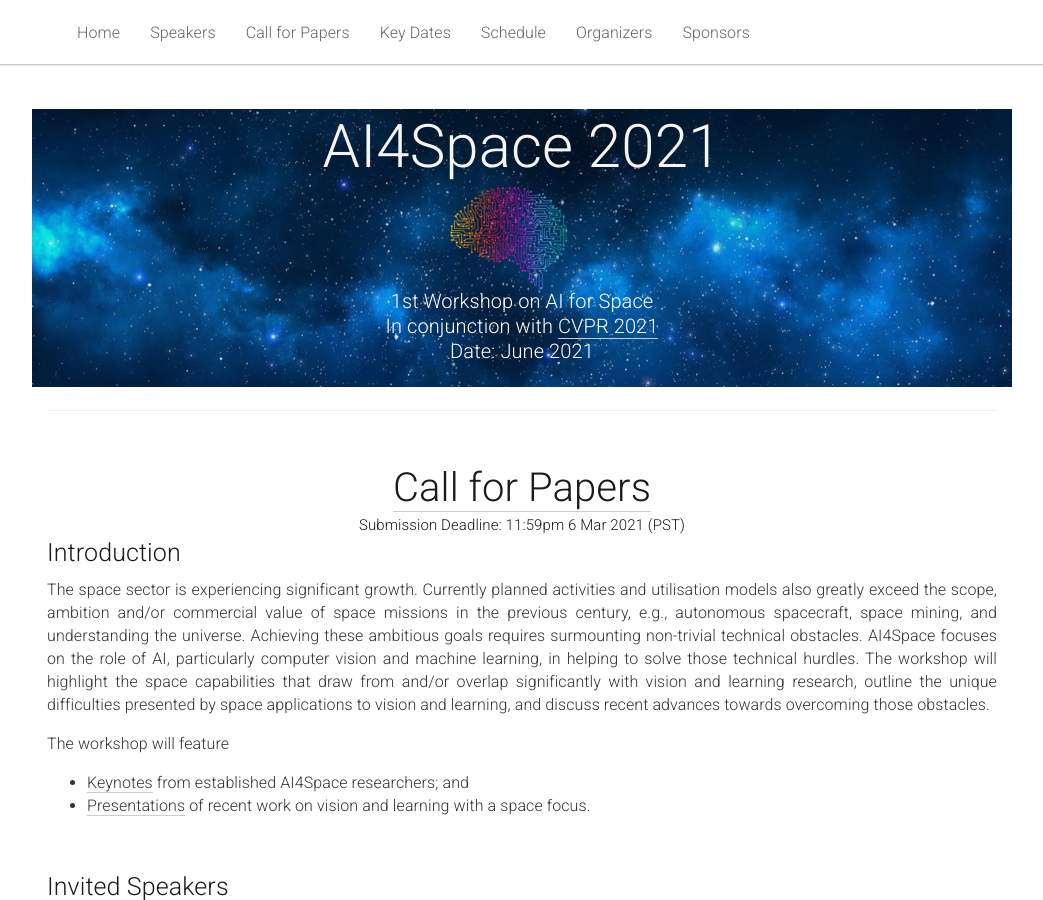
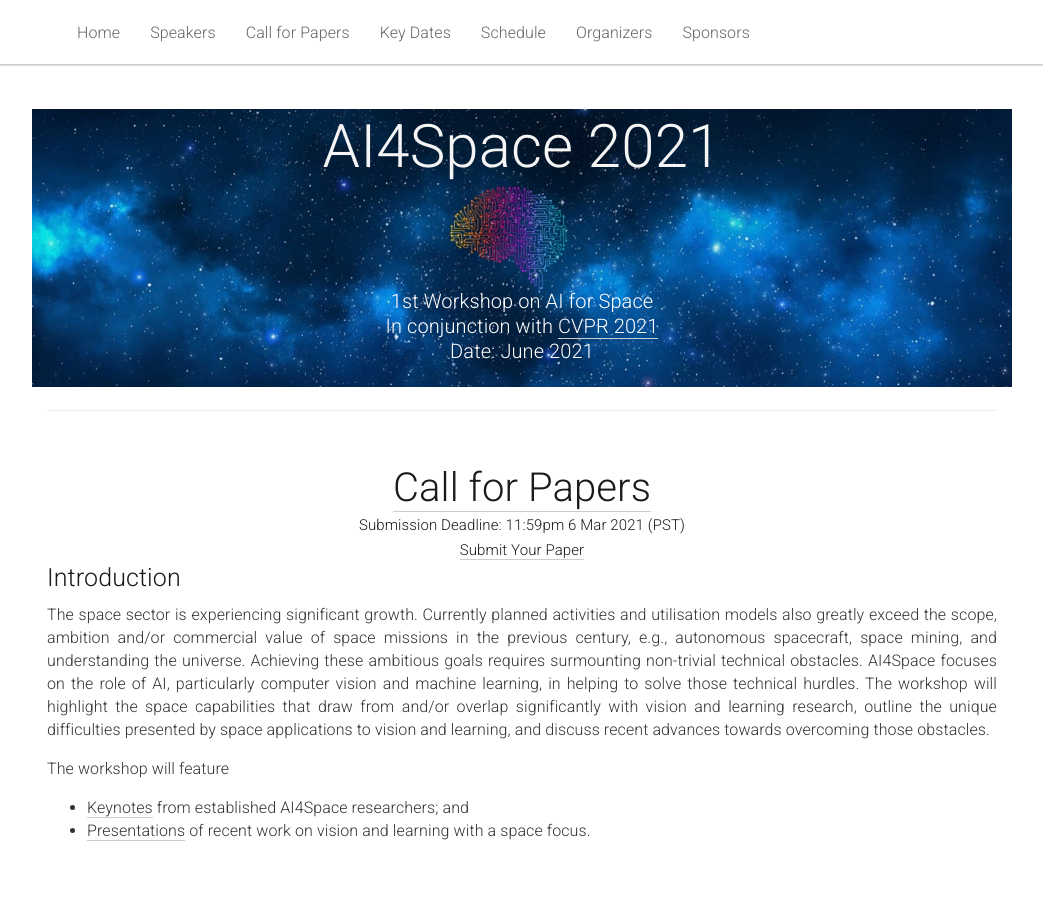
Before and after one commit to AIforSpace/2024, a Jekyll site: the page built from _pages/home.md, in a window 1280 px wide and 900 px high. Shown: the whole window, without its empty margins (118-1161 px from the left). Built offline with Jekyll 4.4.1, drawn with Linux system fonts in a browser that asks for light colours.

Commit message:
Update home.md

```diff
--- a/_pages/home.md
+++ b/_pages/home.md
@@ -42,6 +42,7 @@
   <div class="col-xs-12">
     <center><h2 style="font-size:40px"><a href="#cfp">Call for Papers</a></h2></center>
     <center><h3 style="font-size:15px">Submission Deadline: 11:59pm 6 Mar 2021 (PST)</h3></center>
+    <center><h3 style="font-size:15px"><a href="https://cmt3.research.microsoft.com/AI4Space2021/">Submit Your Paper</a></h3></center>
   </div>
 </div>
 
```
